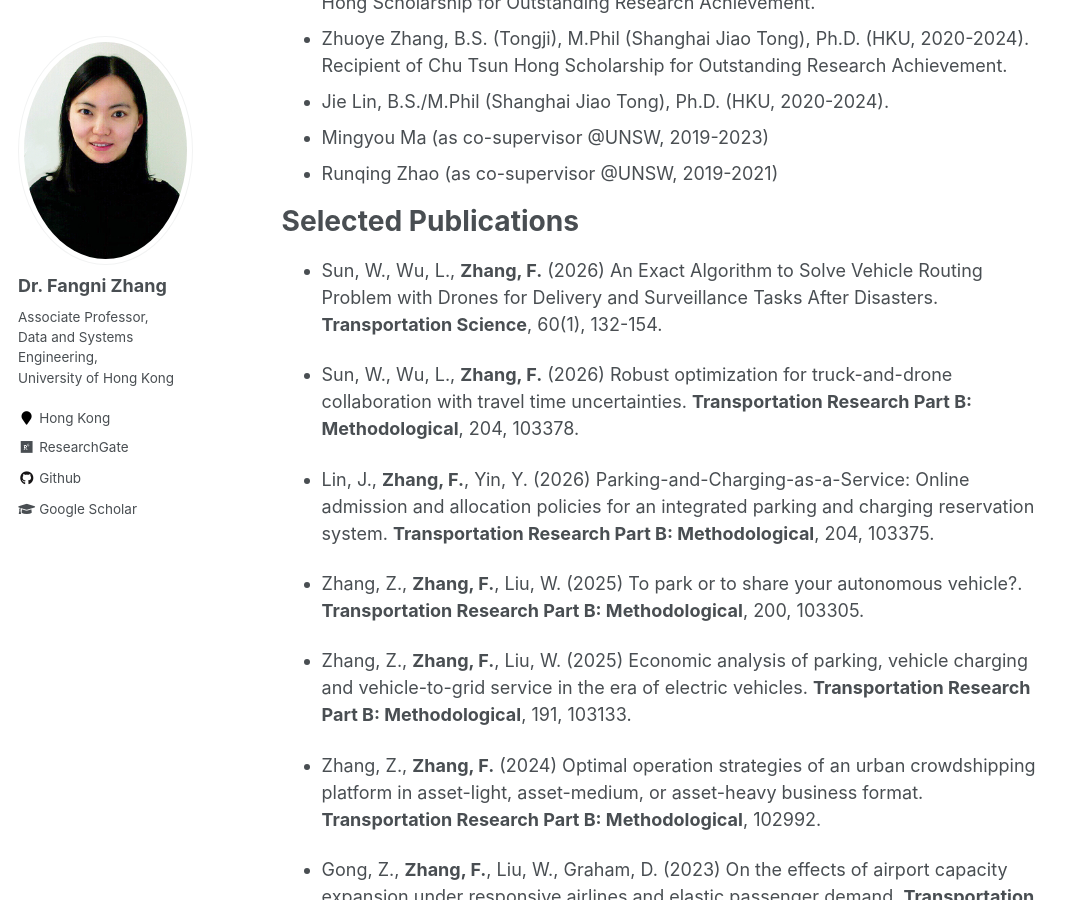
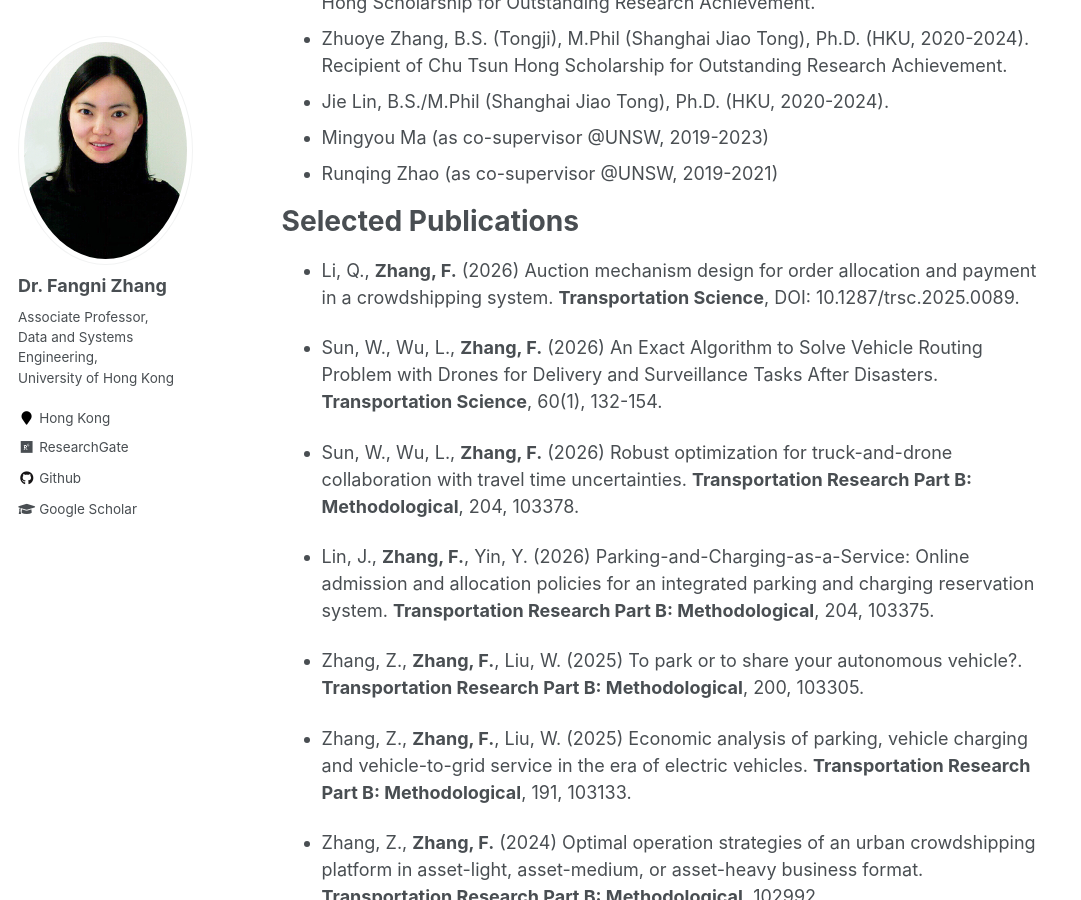
Before and after one commit to fangnizhang/fangnizhang.github.io, a Jekyll site: the page built from _pages/about.md, in a window 1280 px wide and 900 px high, scrolled down 2203 px. Shown: the whole window, without its empty margins (0-1081 px from the left). Built offline with Jekyll 4.4.1, drawn with Linux system fonts in a browser that asks for light colours.

Commit message:
Update about.md

```diff
--- a/_pages/about.md
+++ b/_pages/about.md
@@ -58,6 +58,8 @@ Graduated:
 
 Selected Publications
 ======
+- Li, Q., __Zhang, F.__ (2026) Auction mechanism design for order allocation and payment in a crowdshipping system. __Transportation Science__, DOI: 10.1287/trsc.2025.0089.
+
 - Sun, W., Wu, L., __Zhang, F.__ (2026) An Exact Algorithm to Solve Vehicle Routing Problem with Drones for Delivery and Surveillance Tasks After Disasters. __Transportation Science__, 60(1), 132-154.
 
 - Sun, W., Wu, L., __Zhang, F.__ (2026) Robust optimization for truck-and-drone collaboration with travel time uncertainties. __Transportation Research Part B: Methodological__, 204, 103378.
```
